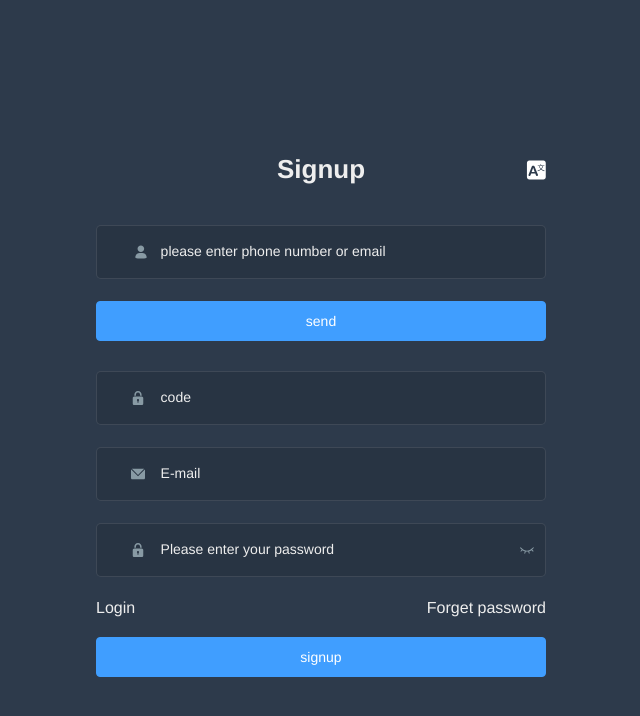
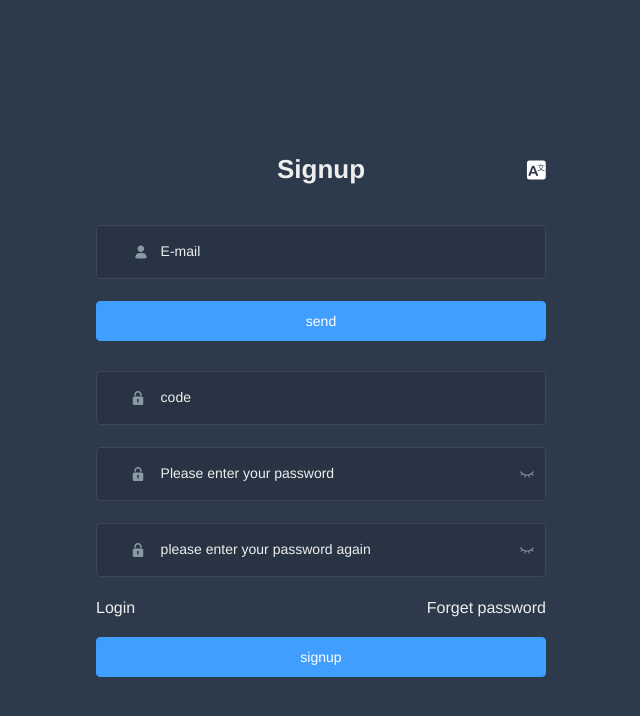
Before and after one commit to cdnbye/OMS, a Vue app: page /signup in a window 1280 px wide. Shown: the top 716 px of the page, without its empty margins (319-959 px from the left). Built offline with nearby package versions, Linux system fonts and the light colour scheme; what vue-flag-list would draw is missing.

Commit message:
update auth(use email)

```diff
--- a/src/lang/en.js
+++ b/src/lang/en.js
@@ -29,7 +29,7 @@ export default {
     signup: 'Signup',
     resetPasswd: 'Forget password',
 
-    usernameError: 'Please input the correct phone number or E-mail',
+    usernameError: 'Please input the correct E-mail',
     mailError: 'Please enter the correct E-mail',
     sendTitle: 'The verification code has been sent to your mobile',
     phoneWarn: 'Please enter your phone number',
@@ -41,15 +41,16 @@ export default {
     title: 'Login',
     logIn: 'Log in',
     logInSuccess: 'Login successfully',
-    username: 'Please enter your verified phone number or email',
+    username: 'Please enter your verified email',
     password: 'Please enter your password',
   },
   signup: {
     title: 'Signup',
     signUp: 'signup',
     signUpSuccess: 'signup successfully',
-    phone: 'please enter phone number or email',
     password: 'password',
+    confirm_password: 'please enter your password again',
+    confirm_password_error: 'The two passwords you entered were inconsistent',
     vcode: 'code',
     email: 'E-mail',
     send: 'send',
@@ -57,7 +58,7 @@ export default {
   passwdReset: {
     title: 'Password Reset',
     successTitle: 'Reset password successfully',
-    phone: 'please enter your phone number',
+    email: 'please enter your E-mail',
     vcode: 'verification code',
     send: 'send',
     password: 'Please enter your password',
--- a/src/store/modules/user.js
+++ b/src/store/modules/user.js
@@ -46,7 +46,7 @@ const user = {
   actions: {
     // 用户名登录
     LoginByUsername({ commit }, userInfo) {
-      const username = userInfo.email ? userInfo.email.trim() : userInfo.mobile.trim()
+      const username = userInfo.email.trim()
       return new Promise((resolve, reject) => {
         loginByUsername(username, userInfo.passwd).then(response => {
           const data = response.data
--- a/src/utils/auth.js
+++ b/src/utils/auth.js
@@ -7,7 +7,7 @@ export function getToken() {
 }
 
 export function setToken(token) {
-  return Cookies.set(TokenKey, token)
+  return Cookies.set(TokenKey, token, { expires: 7 })
 }
 
 export function removeToken() {
--- a/src/utils/request.js
+++ b/src/utils/request.js
@@ -6,7 +6,7 @@ import store from '@/store'
 // create an axios instance
 const service = axios.create({
   baseURL: process.env.VUE_APP_API, // api 的 base_url
-  timeout: 5000
+  timeout: 10000
 })
 
 // request interceptor
--- a/src/views/dashboard/index.vue
+++ b/src/views/dashboard/index.vue
@@ -1,7 +1,7 @@
 <template>
   <div class="dashboard-editor-container">
     <PanelGroup />
-    <Piechart :chart-data="this.chartData" :option="this.option" />
+    <!-- <Piechart :chart-data="this.chartData" :option="this.option" /> -->
   </div>
 </template>
 
--- a/src/views/passwdReset/index.vue
+++ b/src/views/passwdReset/index.vue
@@ -6,14 +6,14 @@
         <lang-select class="set-language"/>
       </div>
 
-      <el-form-item prop="Mobile">
+      <el-form-item prop="email">
         <span class="svg-container svg-container_login">
           <svg-icon icon-class="user" />
         </span>
         <el-input
-          v-model="resetForm.Mobile"
-          :placeholder="$t('passwdReset.phone')"
-          name="Mobile"
+          v-model="resetForm.email"
+          :placeholder="$t('passwdReset.email')"
+          name="email"
           type="text"
           auto-complete="on"
           @keyup.enter.native="onSendCode" />
@@ -62,16 +62,16 @@
 
 <script>
 import LangSelect from '@/components/LangSelect'
-import { validatePhone } from '@/utils/validate'
+import { validateEmail } from '@/utils/validate'
 import { sendCode, resetPasswd } from '@/api/auth'
 
 export default {
   name: 'PasswdReset',
   components: { LangSelect },
   data() {
-    const formValidatePhone = (rule, value, callback) => {
-      if (!validatePhone(value)) {
-        const error = this.$t('auth.phoneError')
+    const formValidateMail = (rule, value, callback) => {
+      if (!validateEmail(value)) {
+        const error = this.$t('auth.mailError')
         callback(new Error(error))
       } else {
         callback()
@@ -95,13 +95,12 @@ export default {
     }
     return {
       resetForm: {
-        NationCode: 86,
-        Mobile: '',
+        email: '',
         Passwd: '',
         Vcode: '',
       },
       resetRules: {
-        Mobile: [{ required: true, trigger: 'blur', validator: formValidatePhone }],
+        email: [{ required: true, trigger: 'blur', validator: formValidateMail }],
         Passwd: [{ required: true, trigger: 'blur', validator: validatePassword }],
         Vcode: [{ required: true, trigger: 'blur', validator: validateVCode }],
       },
@@ -151,12 +150,11 @@ export default {
       })
     },
     onSendCode() {
-      const mobile = this.resetForm.Mobile
-      if(mobile) {
-        if(validatePhone(mobile)) {
+      const { email } = this.resetForm
+      if(email) {
+        if(validateEmail(email)) {
           const data = {
-            mobile,
-            ncode: 86,
+            email,
             action: 'passwd_forget'
           }
           this.sendLoading = true
@@ -172,11 +170,11 @@ export default {
             this.sendLoading = false
           })
         } else {
-          const error = this.$t('auth.phoneError')
+          const error = this.$t('auth.mailError')
           this.$message.error(error)
         }
       } else {
-        const error = this.$t('auth.phoneWarn')
+        const error = this.$t('auth.mailError')
         this.$message.error(error)
       }
     },
@@ -187,7 +185,7 @@ export default {
       this.$router.push({ path: '/signup' })
     },
     sendButtonEnable() {
-      let time = 120
+      let time = 300
       let button = document.getElementById('sendButton')
       const _this = this
       _this.int = setInterval(() => {
--- a/src/views/signup/index.vue
+++ b/src/views/signup/index.vue
@@ -5,17 +5,14 @@
         <h3 class="title">{{ $t('signup.title') }}</h3>
         <lang-select class="set-language"/>
       </div>
-
-      <!-- <vue-flag-list height="30" width="120" @getCode="getCode"></vue-flag-list> -->
-
-      <el-form-item prop="mobile">
+      <el-form-item prop="email">
         <span class="svg-container svg-container_login">
           <svg-icon icon-class="user" />
         </span>
         <el-input
-          v-model="signupForm.mobile"
-          :placeholder="$t('signup.phone')"
-          name="mobile"
+          v-model="signupForm.email"
+          :placeholder="$t('signup.email')"
+          name="email"
           type="text"
           auto-complete="on"
           @keyup.enter.native="onSendCode" />
@@ -34,17 +31,6 @@
           auto-complete="on" />
       </el-form-item>
 
-      <el-form-item prop="email">
-        <span class="svg-container">
-          <svg-icon icon-class="email" />
-        </span>
-        <el-input
-          v-model="signupForm.email"
-          :placeholder="$t('signup.email')"
-          name="email"
-          auto-complete="on" />
-      </el-form-item>
-
       <el-form-item prop="passwd">
         <span class="svg-container">
           <svg-icon icon-class="password" />
@@ -54,6 +40,22 @@
           v-model="signupForm.passwd"
           :placeholder="$t('login.password')"
           name="passwd"
+          auto-complete="on"
+          @keyup.enter.native="handleSignup" />
+        <span class="show-pwd" @click="showPwd">
+          <svg-icon icon-class="eye" />
+        </span>
+      </el-form-item>
+
+      <el-form-item prop="confirm_passwd">
+        <span class="svg-container">
+          <svg-icon icon-class="password" />
+        </span>
+        <el-input
+          :type="passwordType"
+          v-model="signupForm.confirm_passwd"
+          :placeholder="$t('signup.confirm_password')"
+          name="confirm_passwd"
           auto-complete="on"
           @keyup.enter.native="handleSignup" />
         <span class="show-pwd" @click="showPwd">
@@ -81,9 +83,9 @@ export default {
   name: 'Signup',
   components: { LangSelect },
   data() {
-    const formValidatePhone = (rule, value, callback) => {
-      if (!validatePhone(value)) {
-        const error = this.$t('auth.phoneError')
+    const formValidateEmail = (rule, value, callback) => {
+      if (!validateEmail(value)) {
+        const error = this.$t('auth.mailError')
         callback(new Error(error))
       } else {
         callback()
@@ -105,9 +107,10 @@ export default {
         callback()
       }
     }
-    const formValidateEmail = (rule, value, callback) => {
-      if(!validateEmail(value)) {
-        const error = this.$t('auth.mailError')
+    const validateConfirmPassword = (rule, value, callback) => {
+      const { passwd } = this.signupForm
+      if(value !== passwd) {
+        const error = this.$t('signup.confirm_password_error')
         callback(new Error(error))
       } else {
         callback()
@@ -115,18 +118,16 @@ export default {
     }
     return {
       signupForm: {
-        ncode: 86,
-        mobile: '',
-        passwd: '',
         email: '',
         vcode: '',
-        passwd: ''
+        passwd: '',
+        confirm_passwd: ''
       },
       signupRules: {
-        mobile: [{ required: true, trigger: 'blur', validator: formValidatePhone }],
         email: [{ required: true, trigger: 'blur', validator: formValidateEmail }],
         vcode: [{ required: true, trigger: 'blur', validator: validateVCode }],
         passwd: [{ required: true, trigger: 'blur', validator: validatePassword }],
+        confirm_passwd: [{ required: true, trigger: 'blur', validator: validateConfirmPassword }],
       },
       passwordType: 'password',
       signupLoading: false,
@@ -145,9 +146,6 @@ export default {
     }
   },
   methods: {
-    getCode(code) {
-      console.log(code)
-    },
     showPwd() {
       if (this.passwordType === 'password') {
         this.passwordType = ''
@@ -177,12 +175,11 @@ export default {
       })
     },
     onSendCode() {
-      const { mobile } = this.signupForm
-      if(mobile) {
-        if(validatePhone(mobile)) {
+      const { email } = this.signupForm
+      if(email) {
+        if(validateEmail(email)) {
           const data = {
-            mobile,
-            ncode: 86,
+            email,
             action: "signup",
           }
           this.sendLoading = true
@@ -193,17 +190,16 @@ export default {
               type: 'success'
             })
             this.sendButtonEnable()
-            console.log(res)
           }).catch((error) => {
             this.sendLoading = false
             console.log(error)
           })
         } else {
-          const error = this.$t('auth.phoneError')
+          const error = this.$t('auth.mailError')
           this.$message.error(error)
         }
       } else {
-        const error = this.$t('auth.phoneWarn')
+        const error = this.$t('auth.email')
         this.$message.error(error)
       }
     },
@@ -214,7 +210,7 @@ export default {
       this.$router.push({ path: '/forget_password' })
     },
     sendButtonEnable() {
-      let time = 120
+      let time = 300
       let button = document.getElementById('sendButton')
       const _this = this
       _this.int = setInterval(() => {
```
Also changed, not shown: src/lang/zh.js (+5 -4 lines), src/views/login/index.vue (+3 -7 lines), 1 other file (tests, documents, lock files or other folders).
